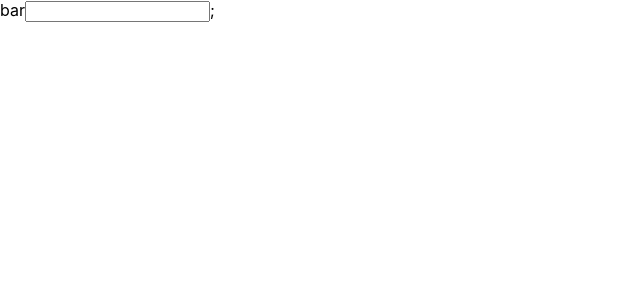
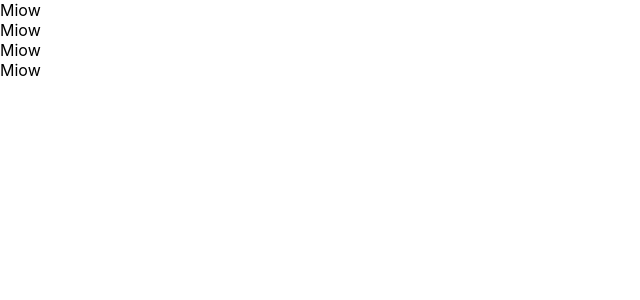
Before and after one commit to yukihiro-yokogawa/react-redux-clud-application, a React (Create React App) app: page / in a window 1280 px wide. Shown: the top 300 px of the page, without its empty margins (0-640 px from the left). Built offline with nearby package versions, Linux system fonts and the light colour scheme.

Commit message:
create class component and functional component

```diff
--- a/src/App.js
+++ b/src/App.js
@@ -1,11 +1,17 @@
 
-function App() {
+const App = () => {
   return (
     <>
-      <label htmlFor="bar">bar</label>
-      <input type="text" onChange={() => {console.log("I am clicked")}}/>;
+      <Cat />
+      <Cat />
+      <Cat />
+      <Cat />
     </>
   )
+}
+
+const Cat = () => {
+  return <div>Miow</div>
 }
 
 // class App extends Component {
```
